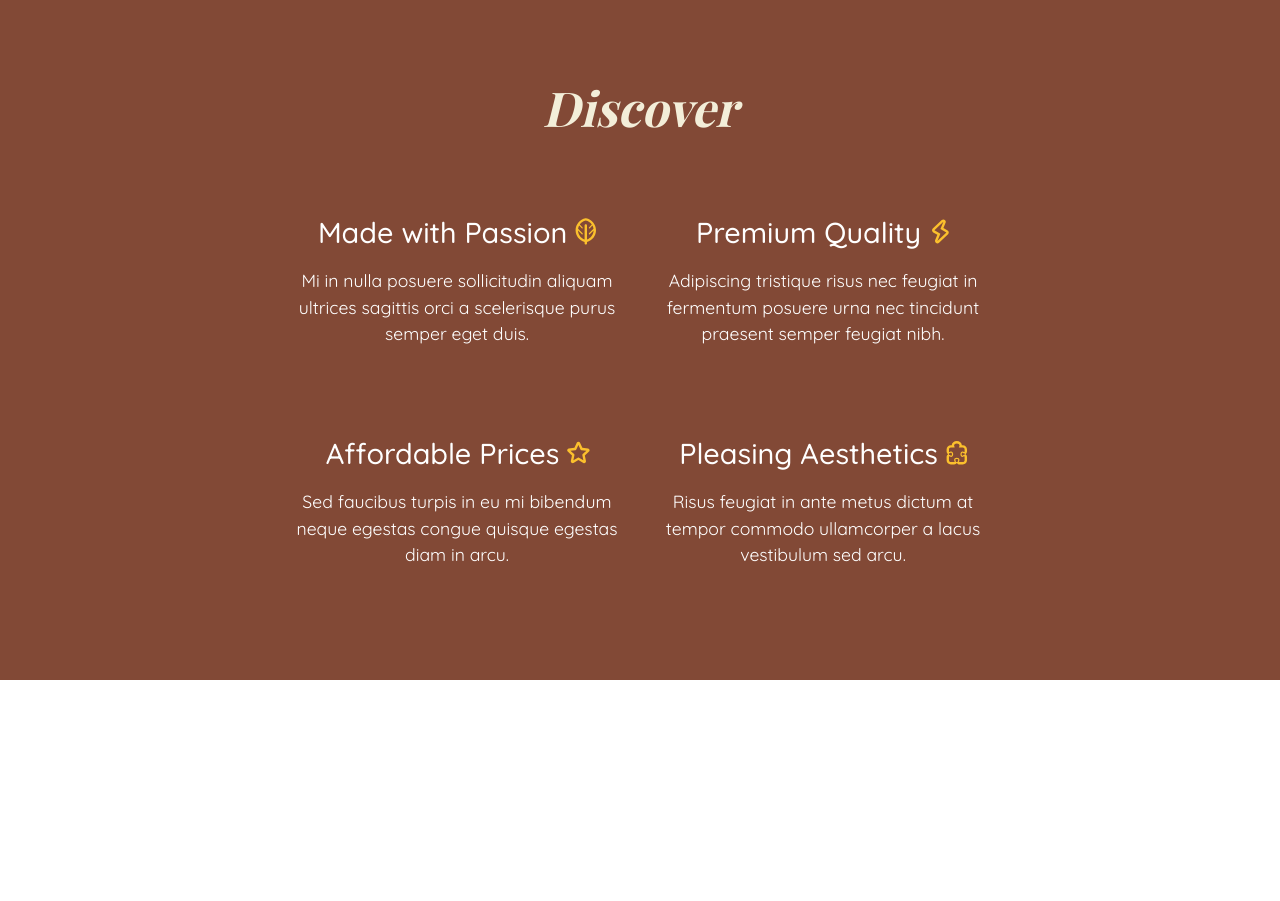
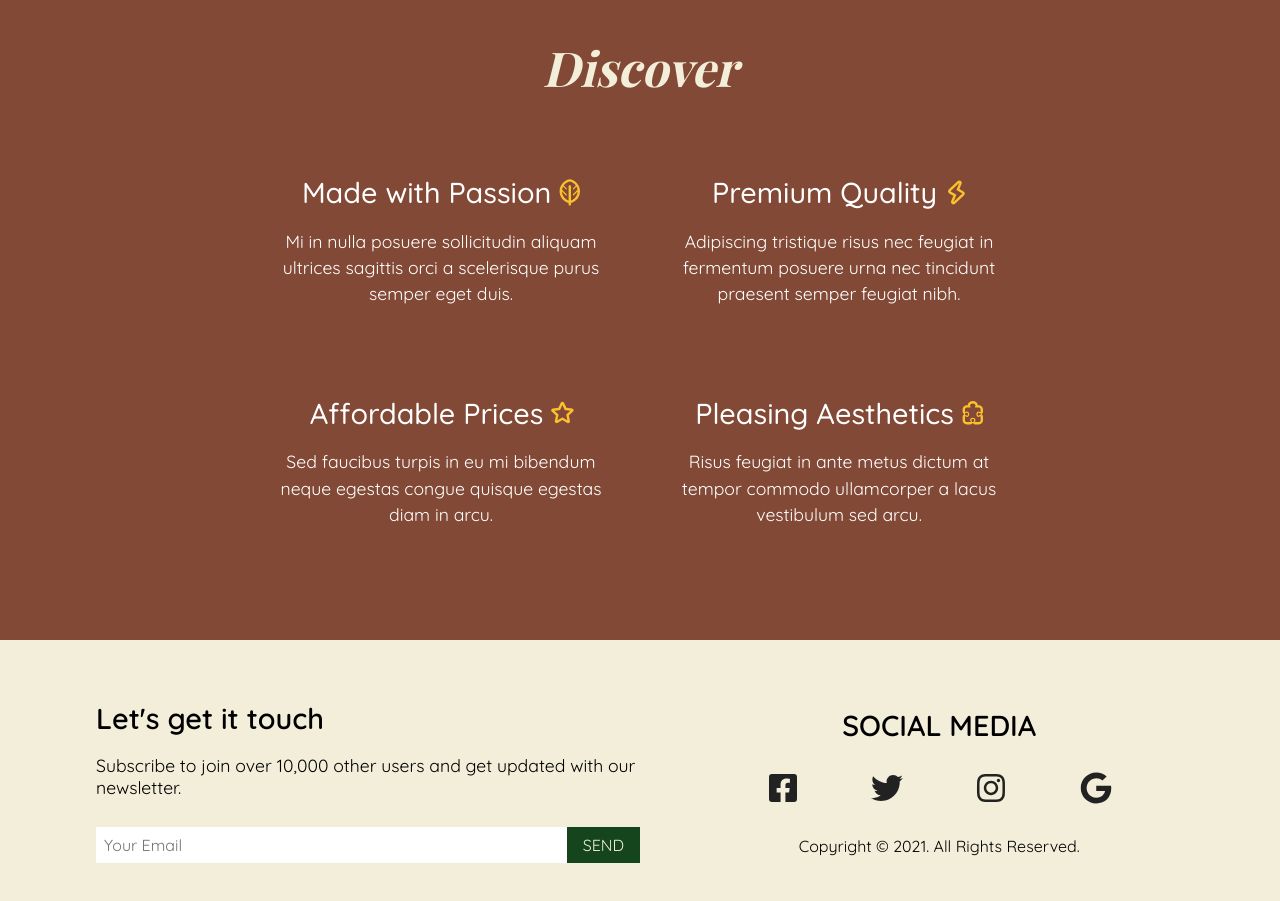
Before and after one commit to carlesmeralda/lorem-ecommerce-frontend, a React (Create React App) app: page / in a window 1280 px wide. Shown: the part 2480-3381 px from the top of the page. Before the commit the page ends 3160 px from the top, so only its background shows below. Built offline with nearby package versions, Linux system fonts and the light colour scheme; a web font is replaced by a local one.

Commit message:
finish contact page

```diff
--- /dev/null
+++ b/src/layouts/Contact/Contact.jsx
@@ -0,0 +1,56 @@
+import React from 'react'
+import {
+  ContactAccess,
+  ContactContent,
+  ContactDetails,
+  ContactFb,
+  ContactFooter,
+  ContactForm,
+  ContactGg,
+  ContactH3,
+  ContactIg,
+  ContactInfo,
+  ContactInput,
+  ContactPara,
+  ContactSocials,
+  ContactSocialText,
+  ContactTw,
+} from './Contact.styled'
+import { Container } from '../../components/Container'
+import { Button } from '../../components/Button'
+
+function Contact() {
+  return (
+    <ContactFooter>
+      <Container>
+        <ContactContent>
+          <ContactAccess>
+            <ContactH3>Let's get it touch</ContactH3>
+            <ContactPara>
+              Subscribe to join over 10,000 other users and get updated with our
+              newsletter.
+            </ContactPara>
+            <ContactForm>
+              <ContactInput type="text" placeholder="Your Email" />
+              <Button primary>SEND</Button>
+            </ContactForm>
+          </ContactAccess>
+          <ContactInfo>
+            <ContactSocialText>SOCIAL MEDIA</ContactSocialText>
+            <ContactSocials>
+              <ContactFb />
+              <ContactTw />
+              <ContactIg />
+              <ContactGg />
+            </ContactSocials>
+            <ContactDetails>
+              Copyright &copy; 2021. All Rights Reserved.
+            </ContactDetails>
+          </ContactInfo>
+        </ContactContent>
+      </Container>
+    </ContactFooter>
+  )
+}
+
+export default Contact
--- /dev/null
+++ b/src/layouts/Contact/Contact.styled.jsx
@@ -0,0 +1,93 @@
+import styled from 'styled-components'
+
+import {
+  FaFacebookSquare,
+  FaTwitter,
+  FaInstagram,
+  FaGoogle,
+} from 'react-icons/fa'
+
+export const ContactFooter = styled.footer`
+  background: #f3eed9;
+  padding: 60px 0;
+`
+
+export const ContactContent = styled.div`
+  width: 100%;
+
+  @media screen and (min-width: 600px) {
+    display: flex;
+    justify-content: space-between;
+    align-items: center;
+  }
+`
+
+export const ContactAccess = styled.div`
+  @media screen and (min-width: 600px) {
+    width: 50%;
+  }
+`
+
+export const ContactH3 = styled.h3`
+  font-size: 1.8rem;
+  margin: 0;
+`
+
+export const ContactPara = styled.p`
+  margin-bottom: 1.8rem;
+`
+
+export const ContactForm = styled.div`
+  display: flex;
+  justify-content: center;
+`
+
+export const ContactInput = styled.input`
+  font-family: 'Quicksand', sans-serif;
+  flex: 1;
+  outline: none;
+  font-size: 1rem;
+  border: none;
+  padding-left: 0.5rem;
+`
+
+export const ContactInfo = styled.div`
+  display: flex;
+  flex-direction: column;
+  justify-content: center;
+  align-items: center;
+
+  @media screen and (min-width: 600px) {
+    width: 45%;
+  }
+`
+
+export const ContactSocialText = styled.h3`
+  font-size: 1.8rem;
+
+  @media screen and (min-width: 600px) {
+    margin-top: 0;
+  }
+`
+
+export const ContactSocials = styled.div`
+  font-size: 2rem;
+  display: flex;
+  justify-content: space-evenly;
+  width: 100%;
+  color: #222;
+`
+
+export const ContactFb = styled(FaFacebookSquare)``
+
+export const ContactTw = styled(FaTwitter)``
+
+export const ContactIg = styled(FaInstagram)``
+
+export const ContactGg = styled(FaGoogle)``
+
+export const ContactDetails = styled.span`
+  font-size: 1rem;
+  text-align: center;
+  margin-top: 2rem;
+`
--- a/src/layouts/Discover/Discover.styled.jsx
+++ b/src/layouts/Discover/Discover.styled.jsx
@@ -23,6 +23,7 @@ export const DiscoverTitle = styled.h2`
   font-style: italic;
   font-size: 2.5rem;
   color: #f3eed9;
+  margin-top: 0;
 
   @media screen and (min-width: 768px) {
     font-size: 3rem;
@@ -37,6 +38,10 @@ export const DiscoverBody = styled.div`
     grid-template-columns: 1fr 1fr;
     gap: 0 1rem;
   }
+
+  @media screen and (min-width: 1000px) {
+    gap: 0 3rem;
+  }
 `
 
 export const DiscoverInfo = styled.div`
@@ -45,6 +50,10 @@ export const DiscoverInfo = styled.div`
   text-align: center;
   margin: 3em 0;
   max-width: 350px;
+
+  &:last-child {
+    margin-bottom: 0;
+  }
 
   @media screen and (min-width: 768px) {
     margin: 2em 0;
--- a/src/layouts/Navigation/NavMenu/NavMenu.styled.jsx
+++ b/src/layouts/Navigation/NavMenu/NavMenu.styled.jsx
@@ -45,7 +45,7 @@ export const NavItem = styled.li`
     transition: all 200ms ease-in-out;
 
     &:hover {
-      border-bottom: 2px solid burlywood;
+      border-bottom: 2px solid #fbc02d;
     }
 
     &.active {
@@ -66,6 +66,7 @@ export const NavLinkLogo = styled(SLink)`
   align-items: center;
   text-align: center;
   font-size: 2.5rem;
+  cursor: pointer;
 
   @media screen and (min-width: 769px) {
     font-size: 1.8rem;
--- a/src/pages/Homepage.jsx
+++ b/src/pages/Homepage.jsx
@@ -4,6 +4,7 @@ import Hero from '../layouts/Hero/Hero'
 import About from '../layouts/About/About'
 import Products from '../layouts/Products/Products'
 import Discover from '../layouts/Discover/Discover'
+import Contact from '../layouts/Contact/Contact'
 
 function Homepage() {
   return (
@@ -13,6 +14,7 @@ function Homepage() {
       <About />
       <Products />
       <Discover />
+      <Contact />
     </>
   )
 }
```
